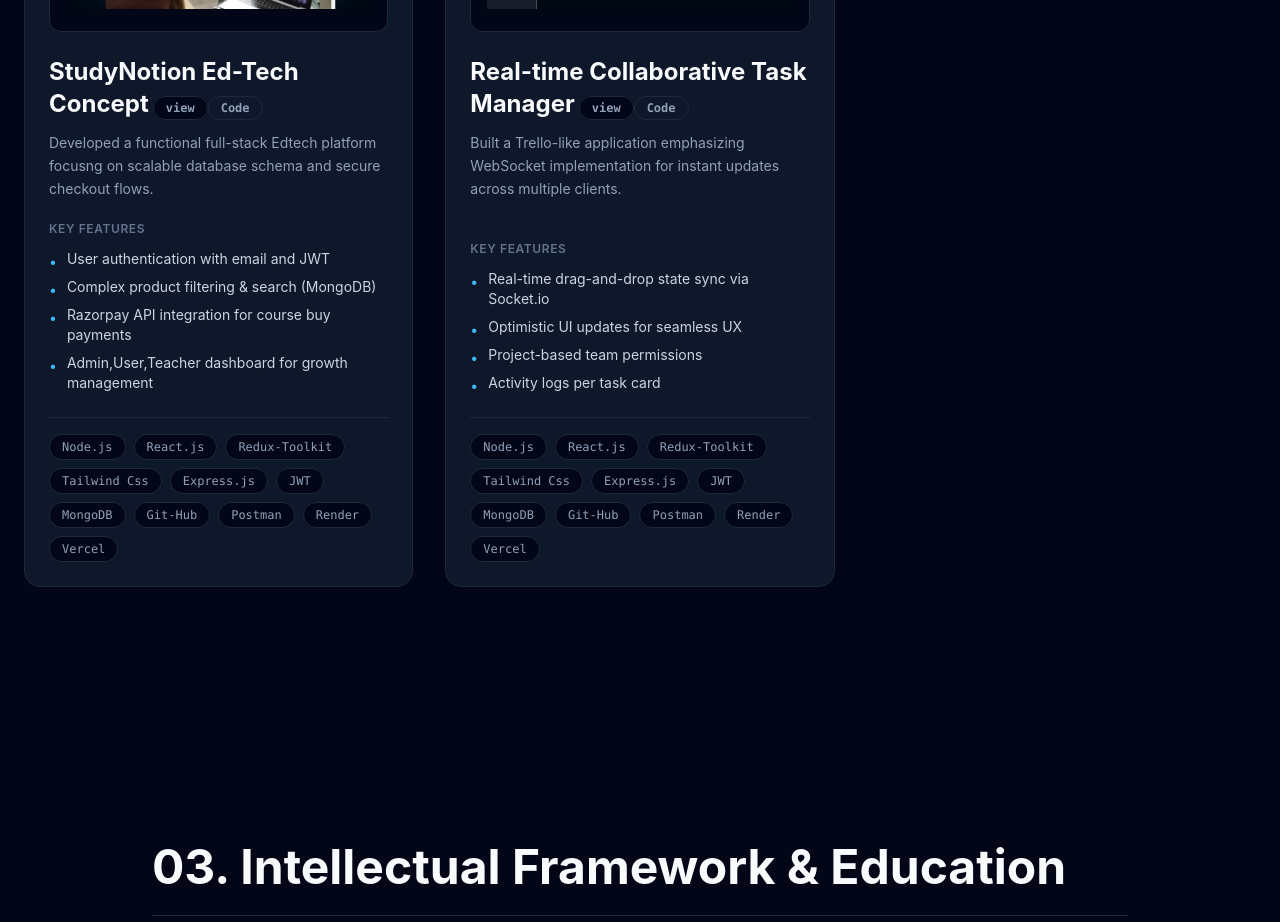
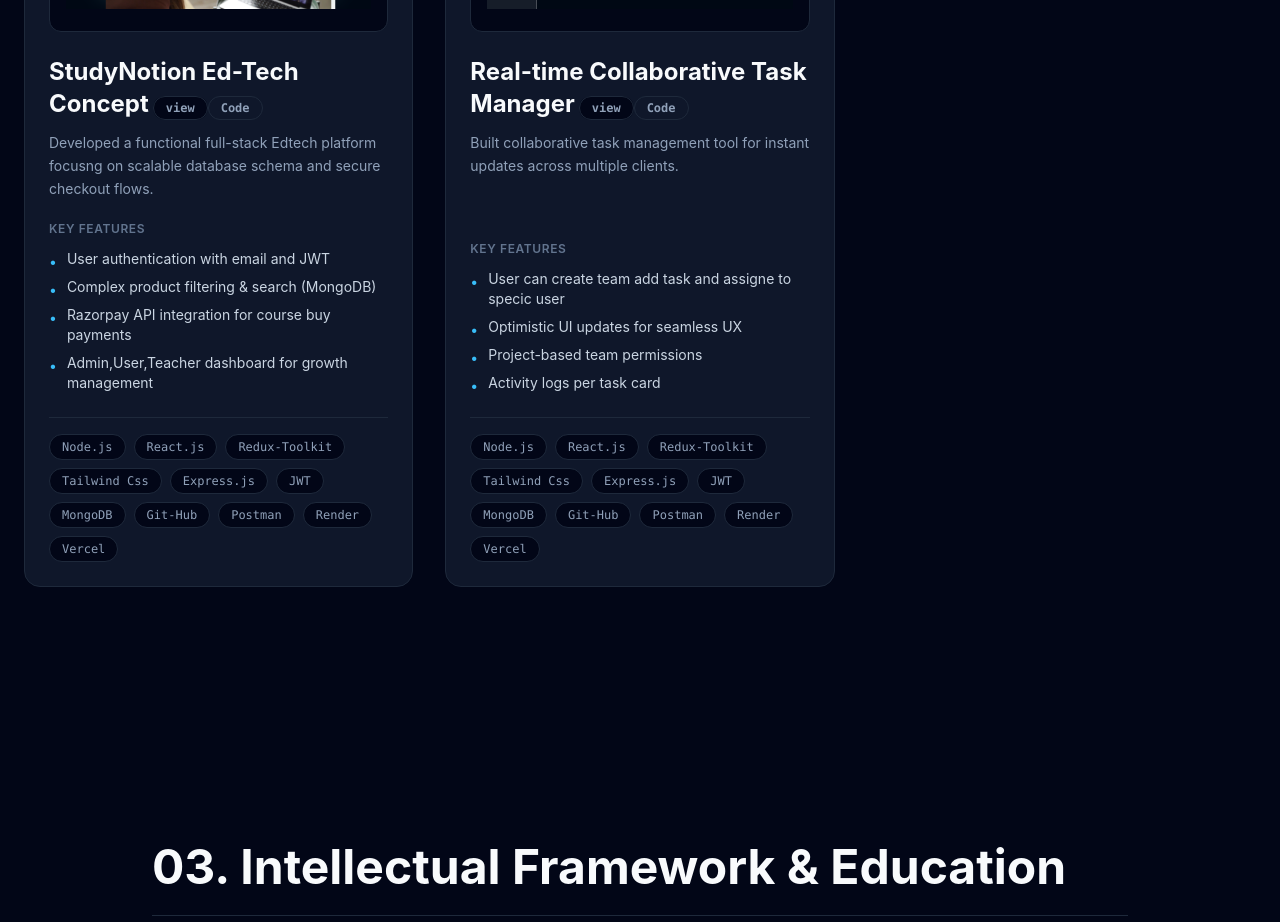
Before and after one commit to bawanetejas/Portfolio, a React (Vite) app: page / in a window 1280 px wide. Shown: the part 3420-4342 px from the top of the page. Built offline with nearby package versions, Linux system fonts and the light colour scheme.

Commit message:
Updated the project info of collab appliction

```diff
--- a/src/components/PersonalProjects.jsx
+++ b/src/components/PersonalProjects.jsx
@@ -35,9 +35,9 @@ export default function PersonalProjects() {
         },
         {
             title: "Real-time Collaborative Task Manager",
-            description: "Built a Trello-like application emphasizing WebSocket implementation for instant updates across multiple clients.",
+            description: "Built collaborative task management tool for instant updates across multiple clients.",
             features: [
-                "Real-time drag-and-drop state sync via Socket.io",
+                "User can create team add task and assigne to specic user",
                 "Optimistic UI updates for seamless UX",
                 "Project-based team permissions",
                 "Activity logs per task card"
```
